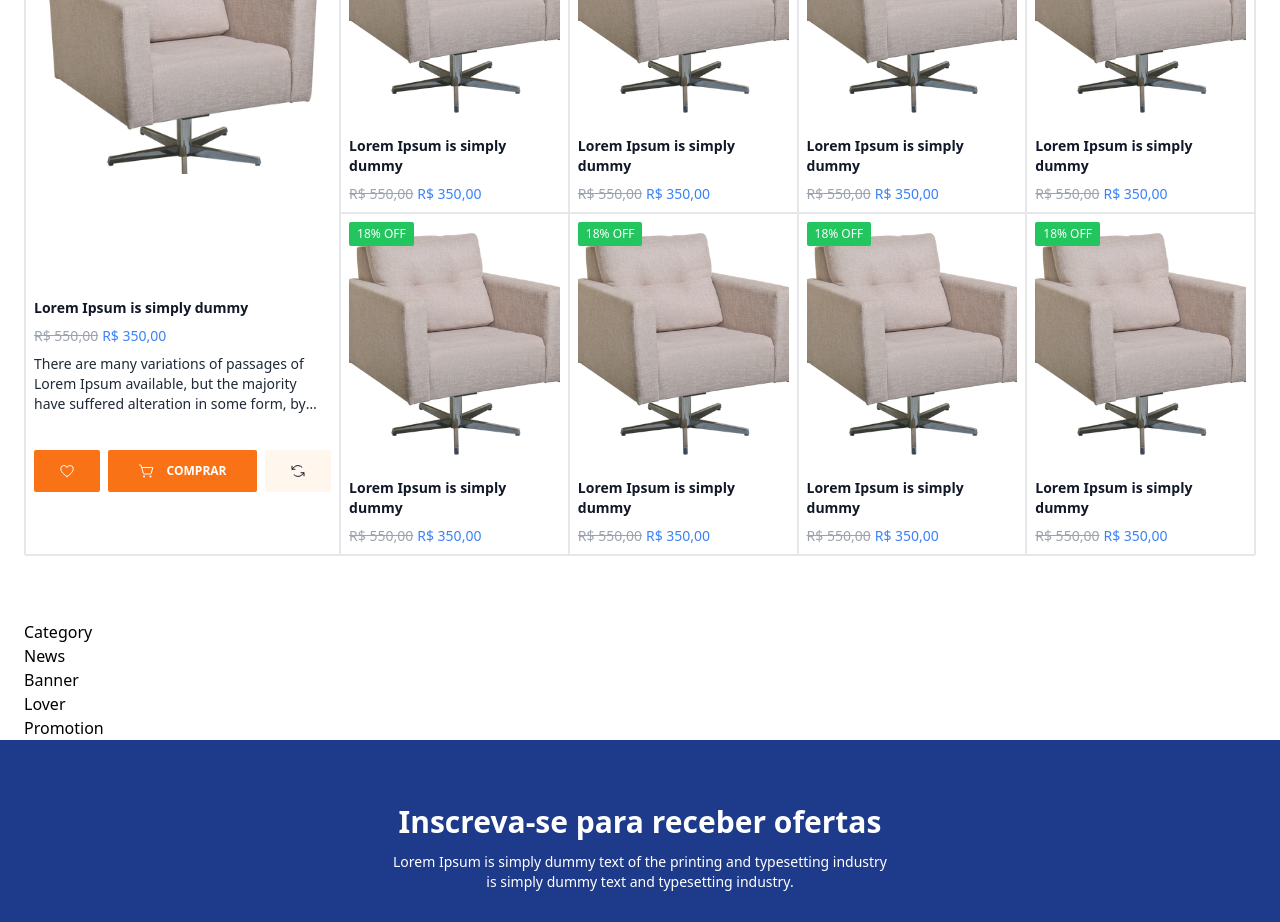
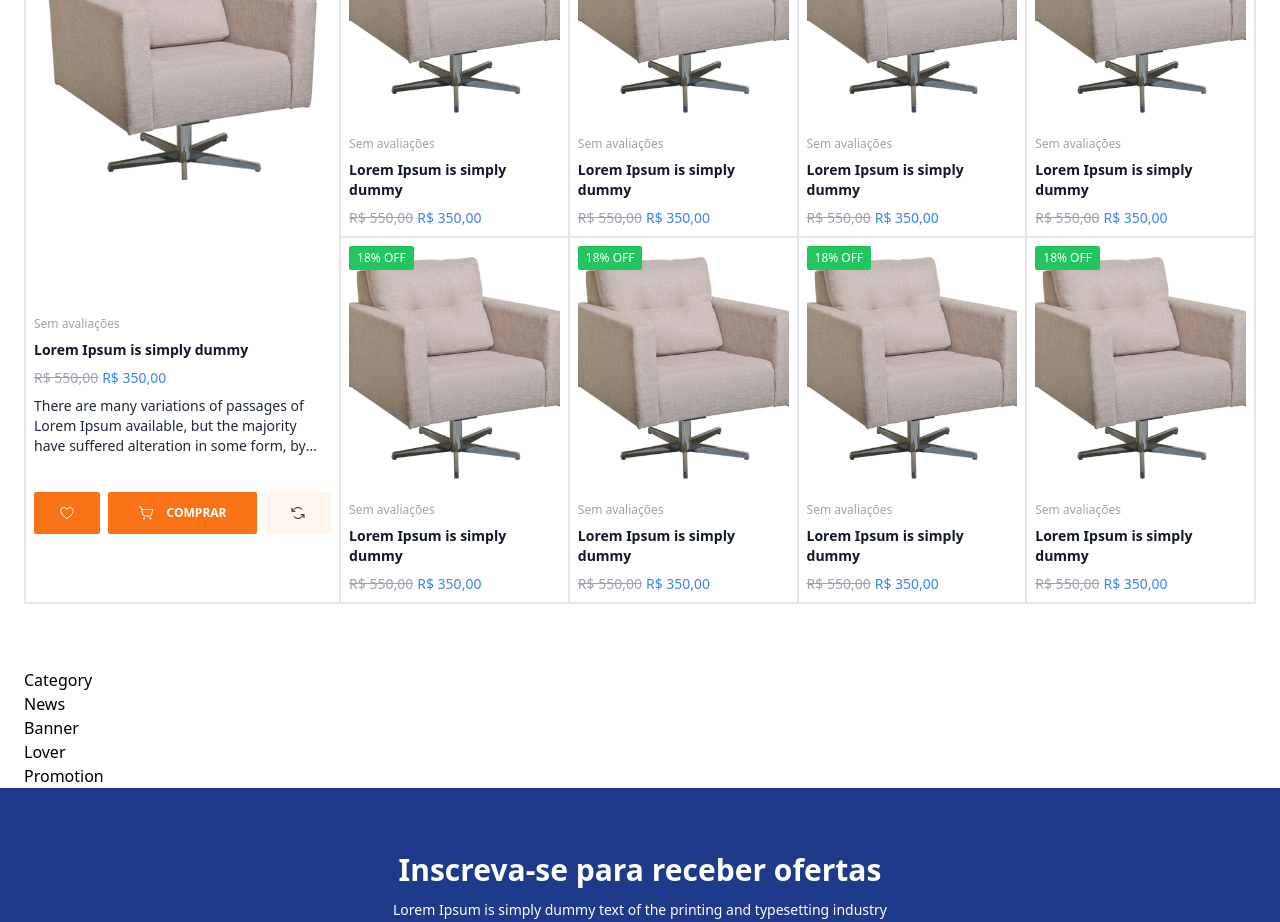
Before and after one commit to bhigoreduardo/mern-application, a React (Vite) app in the folder web/: page / in a window 1280 px wide. Shown: the part 1000-1922 px from the top of the page. Built offline with nearby package versions, Linux system fonts and the light colour scheme.

Commit message:
:lipstick: Fix: Fix reviews style card product

```diff
--- a/web/src/app/components/ui/cards/product-card.jsx
+++ b/web/src/app/components/ui/cards/product-card.jsx
@@ -84,10 +84,11 @@
           </div>
         )}
       </div>
-      {/* REVIEWS */}
-      {/* CONTENT */}
       <div className="flex flex-col justify-between gap-9">
         <div className="flex flex-col gap-2">
+          {/* REVIEWS */}
+          <span className="text-xs text-gray-400">Sem avaliações</span>
+          {/* CONTENT */}
           <h3 className="font-semibold text-sm text-gray-900 line-clamp-2">
             {name}
           </h3>
```
